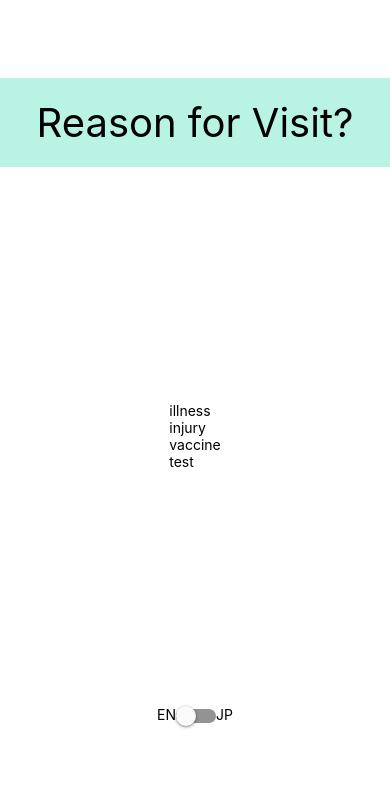
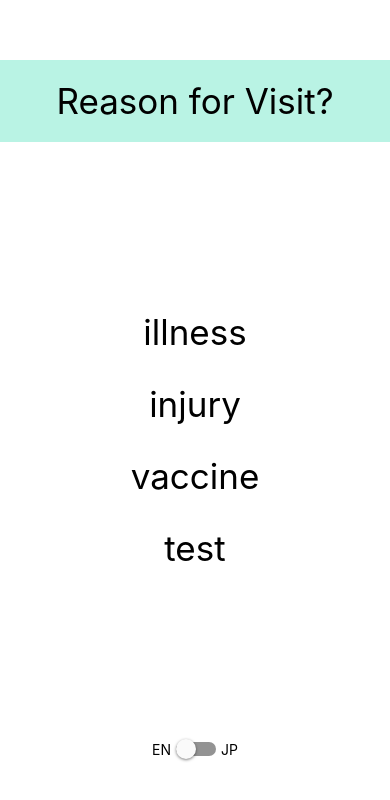
Before and after one commit to MyKamonohashi/itamitto-frontend, a React Native app in the folder client/: screen / in a window 390 px wide. Shown: the top 800 px of the page. Built offline with nearby package versions, Linux system fonts and the light colour scheme.

Commit message:
wip: button styling

```diff
--- a/client/src/App.tsx
+++ b/client/src/App.tsx
@@ -25,11 +25,19 @@ export default function App() {
   return (
     <View style={styles.container}>
       <Text style={styles.header}>{language.title.reason}</Text>
-      <View>
-        <Pressable><Text>{language.reason.illness}</Text></Pressable>
-        <Pressable><Text>{language.reason.injury}</Text></Pressable>
-        <Pressable><Text>{language.reason.vaccine}</Text></Pressable>
-        <Pressable><Text>{language.reason.test}</Text></Pressable>
+      <View style={styles.buttons}>
+        <Pressable>
+          <Text style={styles.buttonText}>{language.reason.illness}</Text>
+        </Pressable>
+        <Pressable>
+          <Text style={styles.buttonText}>{language.reason.injury}</Text>
+        </Pressable>
+        <Pressable>
+          <Text style={styles.buttonText}>{language.reason.vaccine}</Text>
+        </Pressable>
+        <Pressable>
+          <Text style={styles.buttonText}>{language.reason.test}</Text>
+        </Pressable>
       </View>
       <View style={styles.switch}>
         <Text>EN</Text>
@@ -52,15 +60,24 @@ const styles = StyleSheet.create({
   },
   header: {
     backgroundColor: '#B9F3E4',
-    fontSize: 40,
+    fontSize: 35,
     textAlign: 'center',
     width:'100%',
     paddingBottom: 20,
     paddingTop: 20,
-    marginTop: -40
+    marginTop: -25
+  },
+  buttons: {
+    gap: 30
+  },
+  buttonText: {
+    fontSize: 35,
+    textAlign: 'center',
   },
   switch: {
-    flexDirection: 'row'
+    flexDirection: 'row',
+    alignItems: 'center',
+    gap: 5,
   }
 });
 
```
